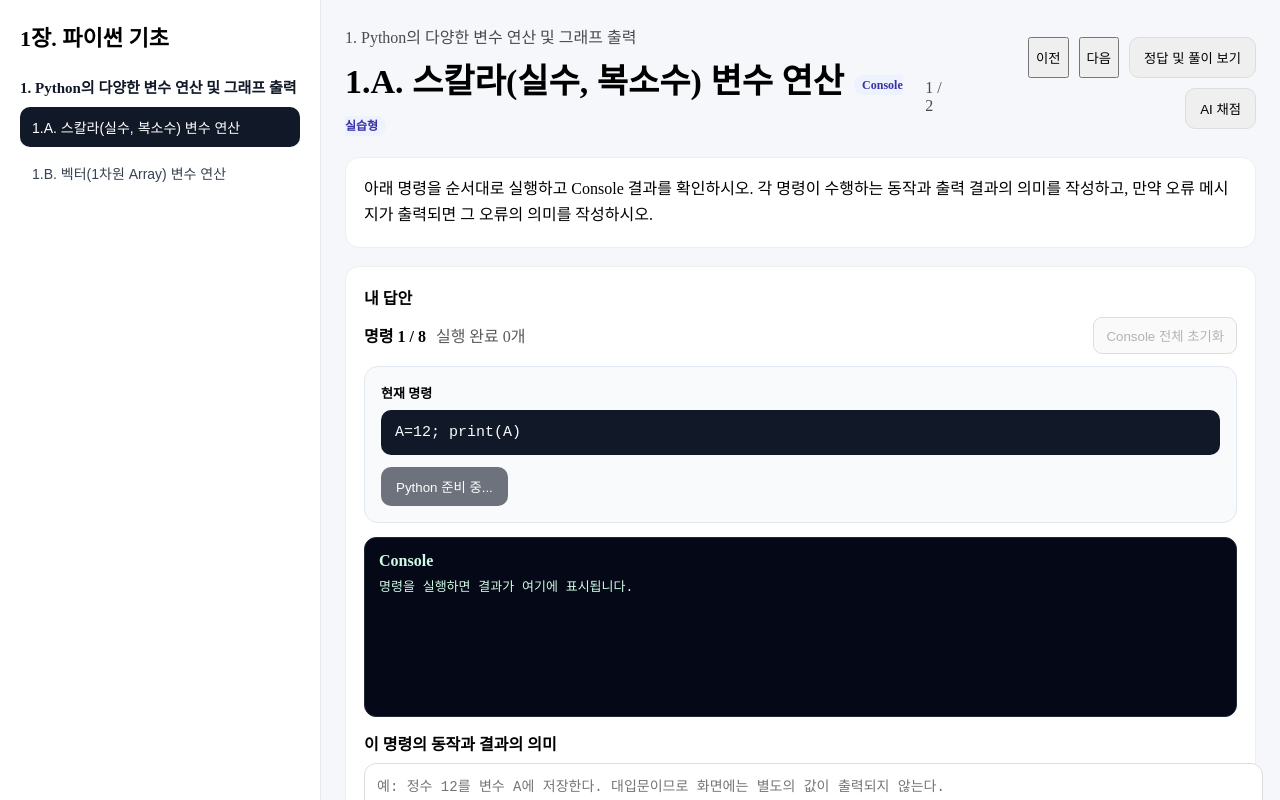
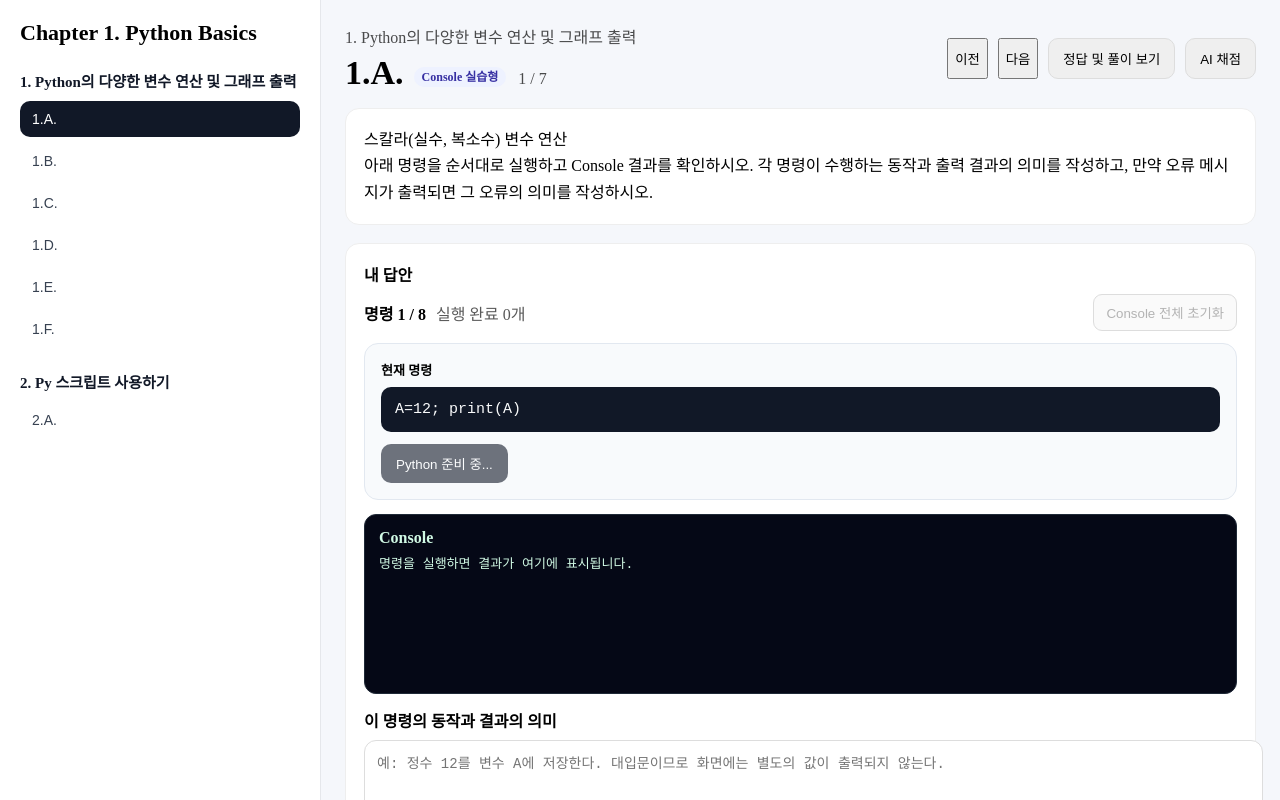
Before and after one commit to ingoo09/communication_workbook, a Next.js app: page /workbook/ch1 in a window 1280 px wide. Shown: the top 800 px of the page. Built offline with nearby package versions, Linux system fonts and the light colour scheme.

Commit message:
260710 1251

```diff
--- a/src/app/workbook/ch1/ch1.ts
+++ b/src/app/workbook/ch1/ch1.ts
@@ -2,7 +2,7 @@ import type { WorkbookChapter } from '@/types/workbook';
 
 export const chapter = {
   id: '1-python-basics',
-  title: '1장. 파이썬 기초',
+  title: 'Chapter 1. Python Basics',
   sections: [
     {
       id: '1-1',
@@ -11,9 +11,9 @@ export const chapter = {
         {
           id: '1-1A',
           type: 'console',
-          title: '1.A. 스칼라(실수, 복소수) 변수 연산',
+          title: '1.A.',
           prompt:
-            '아래 명령을 순서대로 실행하고 Console 결과를 확인하시오. 각 명령이 수행하는 동작과 출력 결과의 의미를 작성하고, 만약 오류 메시지가 출력되면 그 오류의 의미를 작성하시오.',
+            '스칼라(실수, 복소수) 변수 연산\n아래 명령을 순서대로 실행하고 Console 결과를 확인하시오. 각 명령이 수행하는 동작과 출력 결과의 의미를 작성하고, 만약 오류 메시지가 출력되면 그 오류의 의미를 작성하시오.',
           setupCode: 'import numpy as np',
           items: [
             {
@@ -77,32 +77,26 @@ export const chapter = {
         {
           id: '1-1B',
           type: 'console',
-          title: '1.B. 벡터(1차원 Array) 변수 연산',
+          title: '1.B.',
           prompt:
-            '아래 명령을 순서대로 실행하고 Console 결과를 확인하시오. 각 명령이 수행하는 동작과 출력 결과의 의미를 작성하고, 만약 오류 메시지가 출력되면 그 오류의 의미를 작성하시오.',
+            ' 벡터(1차원 Array) 변수 연산\n아래 명령을 순서대로 실행하고 Console 결과를 확인하시오. 각 명령이 수행하는 동작과 출력 결과의 의미를 작성하고, 만약 오류 메시지가 출력되면 그 오류의 의미를 작성하시오.',
           setupCode: 'import numpy as np',
           items: [
             {
               id: 'command-1',
-              command: 'X=np.arange(-2,5)',
-              referenceExplanation:
-                '',
-            },
-            {
-              id: 'command-2',
-              command: 'print(X)',
+              command: 'X=np.arange(-2,5); print(X)',
               referenceExplanation:
                 '',
             },
             {
               id: 'command-3',
-              command: 'X=np.arange(2,13,3)',
+              command: 'X=np.arange(2,13,3); print(X)',
               referenceExplanation:
                 '',
             },
             {
               id: 'command-4',
-              command: 'Y=np.linspace(1,7,4)',
+              command: 'Y=np.linspace(1,7,4); print(Y)',
               referenceExplanation:
                 '',
             },
@@ -114,8 +108,155 @@ export const chapter = {
             },
           ],
           referenceAnswer:
-            '각 명령별 모범 설명은 Console 화면에서 작성한 답안과 비교할 수 있다. 핵심은 대입문과 표현식의 차이, 거듭제곱, 일반 나눗셈, 몫, 나머지 연산을 구분하는 것이다.',
+            '',
         },
+        {
+          id: '1-1C',
+          type: 'console',
+          title: '1.C.',
+          prompt:
+            ' 행렬(다차원 Array) 변수 연산\n아래 명령을 순서대로 실행하고 Console 결과를 확인하시오. 각 명령이 수행하는 동작과 출력 결과의 의미를 작성하고, 만약 오류 메시지가 출력되면 그 오류의 의미를 작성하시오.',
+          setupCode: 'import numpy as np',
+          items: [
+            {
+              id: 'command-1',
+              command: 'X=np.arange([3,6,-2],[0,5,2],[7,-1,4]); print(X)',
+              referenceExplanation:
+                '',
+            },
+            {
+              id: 'command-3',
+              command: 'X.shape',
+              referenceExplanation:
+                '',
+            },
+            {
+              id: 'command-4',
+              command: 'Z=X[2,1]; print(Z)',
+              referenceExplanation:
+                '',
+            },
+            {
+              id: 'command-5',
+              command: 'X[:,2]',
+              referenceExplanation:
+                '',
+            },
+          ],
+          referenceAnswer:
+            '',
+        },
+        {
+          id: '1-1D',
+          type: 'console',
+          title: '1.D.',
+          prompt:
+            ' 랜덤(Random) 변수 연산\n아래 명령을 순서대로 실행하고 Console 결과를 확인하시오. 각 명령이 수행하는 동작과 출력 결과의 의미를 작성하고, 만약 오류 메시지가 출력되면 그 오류의 의미를 작성하시오.',
+          setupCode: 'import numpy as np',
+          items: [
+            {
+              id: 'command-1',
+              command: 'np.random.rand()',
+              prompt: '이 명령어는 10회 이상 반복 실행하여 명령어의 의미를 유추하시오.',
+              referenceExplanation:
+                '',
+            },
+            {
+              id: 'command-2',
+              command: '6*np.random.rand()',
+              prompt: '이 명령어는 10회 이상 반복 실행하여 명령어의 의미를 유추하시오.',
+              referenceExplanation:
+                '',
+            },
+            {
+              id: 'command-3',
+              command: 'np.random.rand()+2',
+              prompt: '이 명령어는 10회 이상 반복 실행하여 명령어의 의미를 유추하시오.',
+              referenceExplanation:
+                '',
+            },
+            {
+              id: 'command-4',
+              command: 'np.random.rand(1,5)',
+              prompt: '이 명령어는 10회 이상 반복 실행하여 명령어의 의미를 유추하시오.',
+              referenceExplanation:
+                '',
+            },
+            {
+              id: 'command-9',
+              command: 'N=np.random.randn(10000); print(N)',
+              referenceExplanation:
+                '',
+            },
+            {
+              id: 'command-10',
+              command: 'np.mean(N)',
+              prompt: '실행결과가 이론치에 근사하는지도 쓰시오.',
+              referenceExplanation:
+                '',
+            },
+            {
+              id: 'command-11',
+              command: 'np.var(N)',
+              prompt: '실행결과가 이론치에 근사하는지도 쓰시오.',
+              referenceExplanation:
+                '',
+            },
+          ],
+          referenceAnswer:
+            '',
+        },
+        {
+          id: '1-1E',
+          type: 'console',
+          title: '1.E.',
+          prompt:
+            '기본적인 numpy 수학(Math) 함수와 matplotlib 그래프 그리기\n아래 명령을 순서대로 실행하고 Console 결과를 확인하시오. 각 명령이 수행하는 동작과 출력 결과의 의미를 작성하고, 만약 오류 메시지가 출력되면 그 오류의 의미를 작성하시오.',
+          setupCode: 'import numpy as np',
+          items: [
+
+
+          ],
+          referenceAnswer:
+            '',
+        },
+        {
+          id: '1-1F',
+          type: 'console',
+          title: '1.F.',
+          prompt:
+            '불(Bool) 연산과 그래프 그리기\n아래 명령을 순서대로 실행하고 Console 결과를 확인하시오. 각 명령이 수행하는 동작과 출력 결과의 의미를 작성하고, 만약 오류 메시지가 출력되면 그 오류의 의미를 작성하시오.',
+          setupCode: 'import numpy as np',
+          items: [
+              {
+                id: 'command-1',
+                command: 'A=np.array([0,1,2,3,4])',
+                referenceExplanation:
+                  '',
+              },
+              {
+                id: 'command-1',
+                command: 'A<3',
+                referenceExplanation:
+                  '',
+              },
+          ],
+          referenceAnswer:
+            '',
+        },
+      ],
+    },
+    {
+      id: '1-2',
+      title: '2. Py 스크립트 사용하기',
+      problems: [
+        {
+          id: '1-2A',
+          type: 'python',
+          title: '2.A.',
+          prompt:
+            '아래는 py 스크립트이다.'
+        }
       ],
     },
   ],
```
